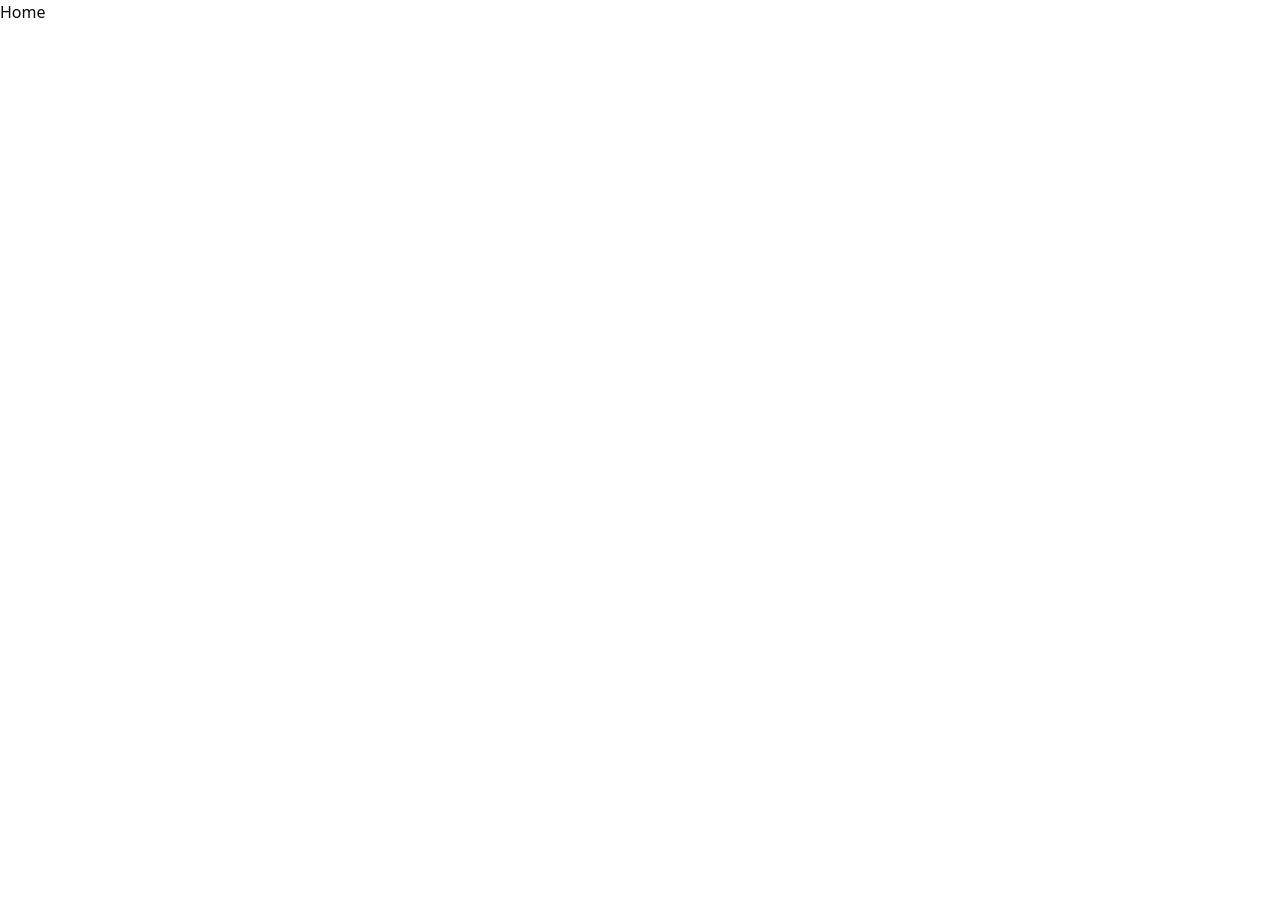
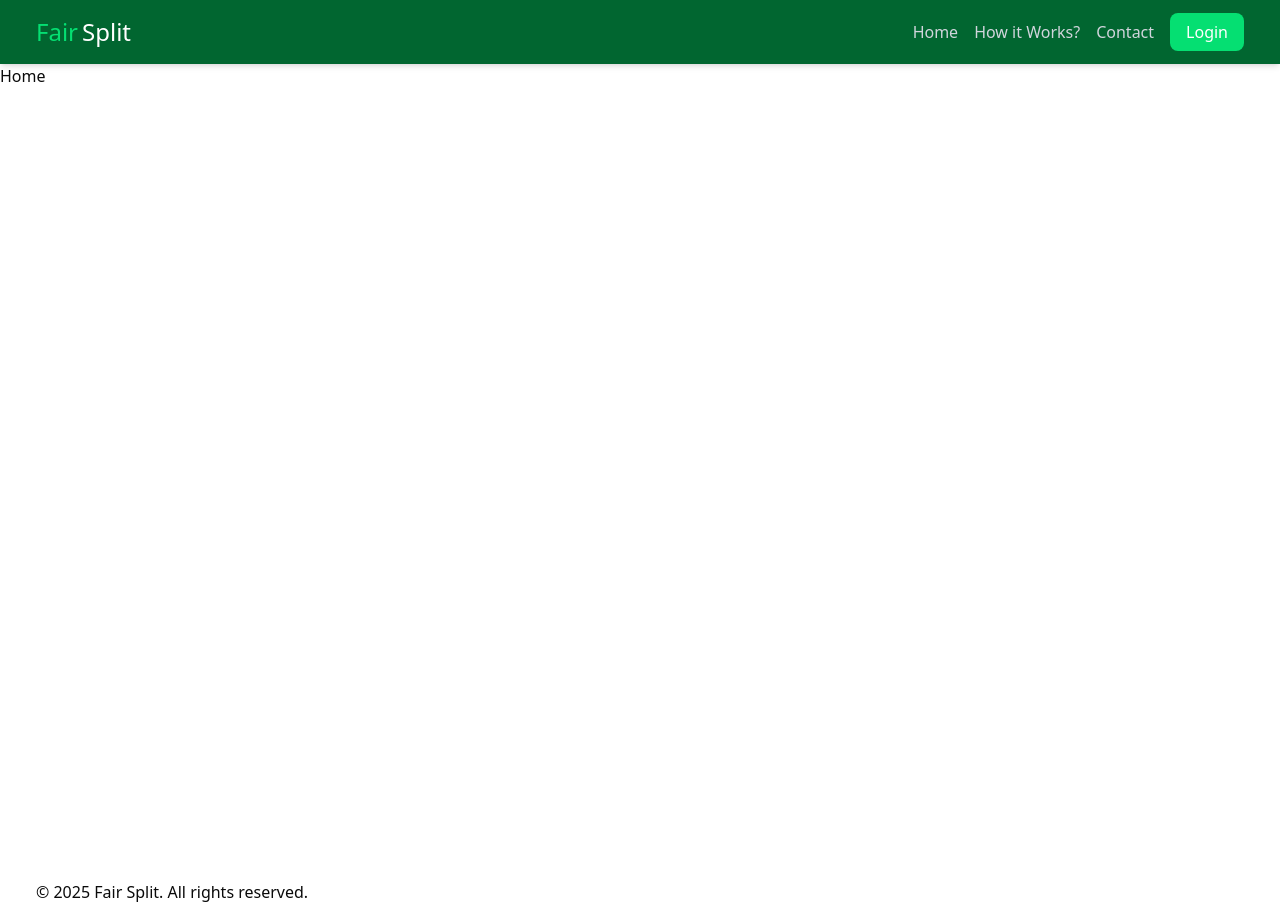
Before and after one commit to mnraza-dev/fairsplit, a Next.js app: page / in a window 1280 px wide. Before the commit the page ends 800 px from the top, so only its background shows below. Built offline with nearby package versions, Linux system fonts and the light colour scheme.

Commit message:
Refactor code structure for improved readability and maintainability

```diff
--- a/app/layout.tsx
+++ b/app/layout.tsx
@@ -1,6 +1,8 @@
 import type { Metadata } from "next";
 import { Geist, Geist_Mono } from "next/font/google";
 import "./globals.css";
+import Footer from "@/components/Footer";
+import Header from "@/components/Header";
 
 const geistSans = Geist({
   variable: "--font-geist-sans",
@@ -24,12 +26,17 @@ export default function RootLayout({
 }>) {
   return (
     <html lang="en">
+      <head>
+        <link rel="icon" href="/favicon.ico" />
+      </head>
       <body
         className={`${geistSans.variable} ${geistMono.variable} antialiased`}
       >
-       <main className="min-h-screen ">
-       {children}
-       </main>
+        <Header/>
+        <main className="min-h-screen ">
+          {children}
+        </main>
+        <Footer/>
       </body>
     </html>
   );
--- a/components/Header.tsx
+++ b/components/Header.tsx
@@ -1,16 +1,29 @@
+import Image from 'next/image'
+import Link from 'next/link'
 import React from 'react'
 
 const Header = () => {
     return (
-        <header>
-            <div className="container mx-auto px-3 sm:px-6 lg:px-9">
+        <>
+            <header className="bg-green-800 sticky top-0 left-0  w-full mx-auto px-3 sm:px-6 lg:px-9  z-50 backdrop-blur shadow-md">
                 <div className="flex items-center justify-between py-4">
                     <div className="flex items-center gap-2">
-                     Fair Split
+                        <span className="text-2xl font-medium text-green-400">Fair </span>
+                        <span className="text-2xl -ml-1 font-thin text-white">Split </span>
+                    </div>
+
+                    <div className='flex items-center gap-4'>
+                        <Link href="/" className='text-gray-300'>Home</Link>
+                        <Link href="/" className='text-gray-300'>How it Works?</Link>
+                        <Link href="/" className='text-gray-300'>Contact</Link>
+
+                        <div>
+                            <Link href="/login" className='bg-green-400 text-white px-4 py-2 rounded-md hover:bg-green-500 transition duration-200'>Login</Link>
+                        </div>
                     </div>
                 </div>
-            </div>
-        </header>
+            </header>
+        </>
     )
 }
 
```
Also changed, not shown: public/logos/logo.png (added).
